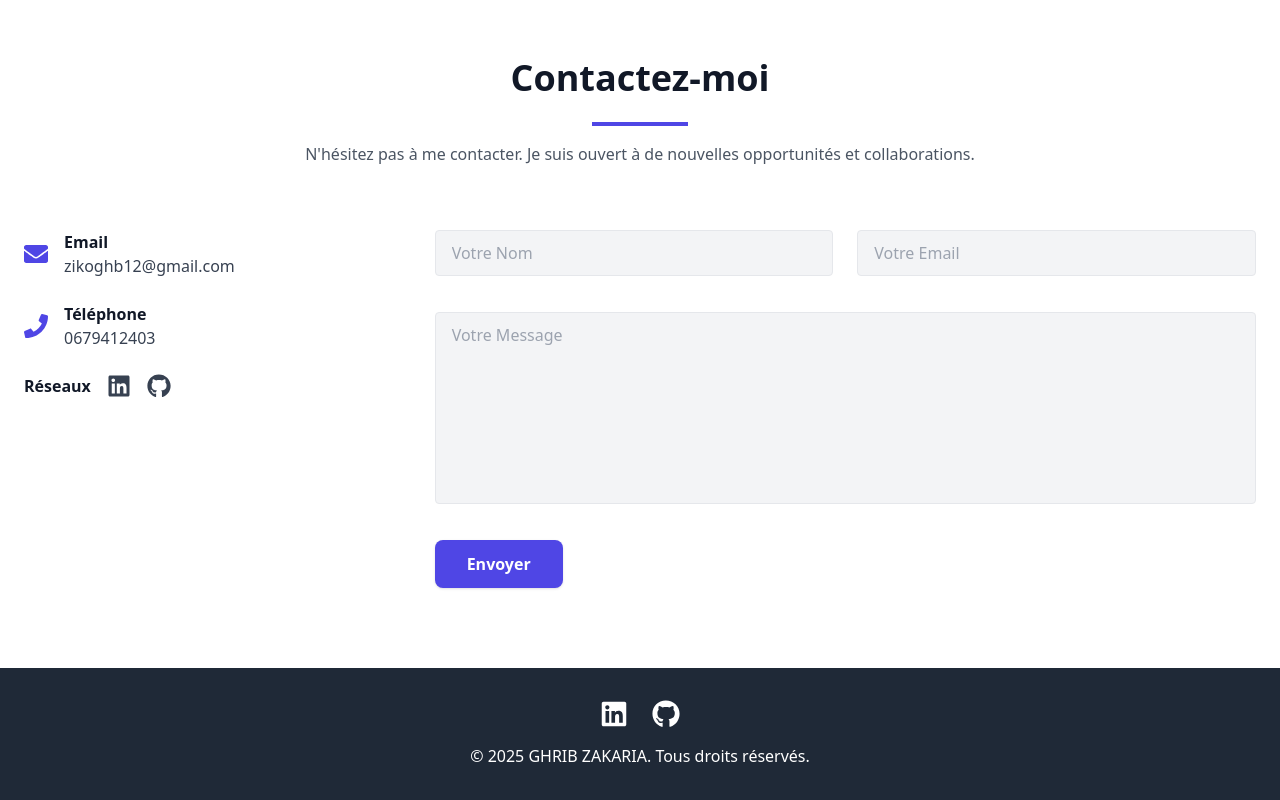
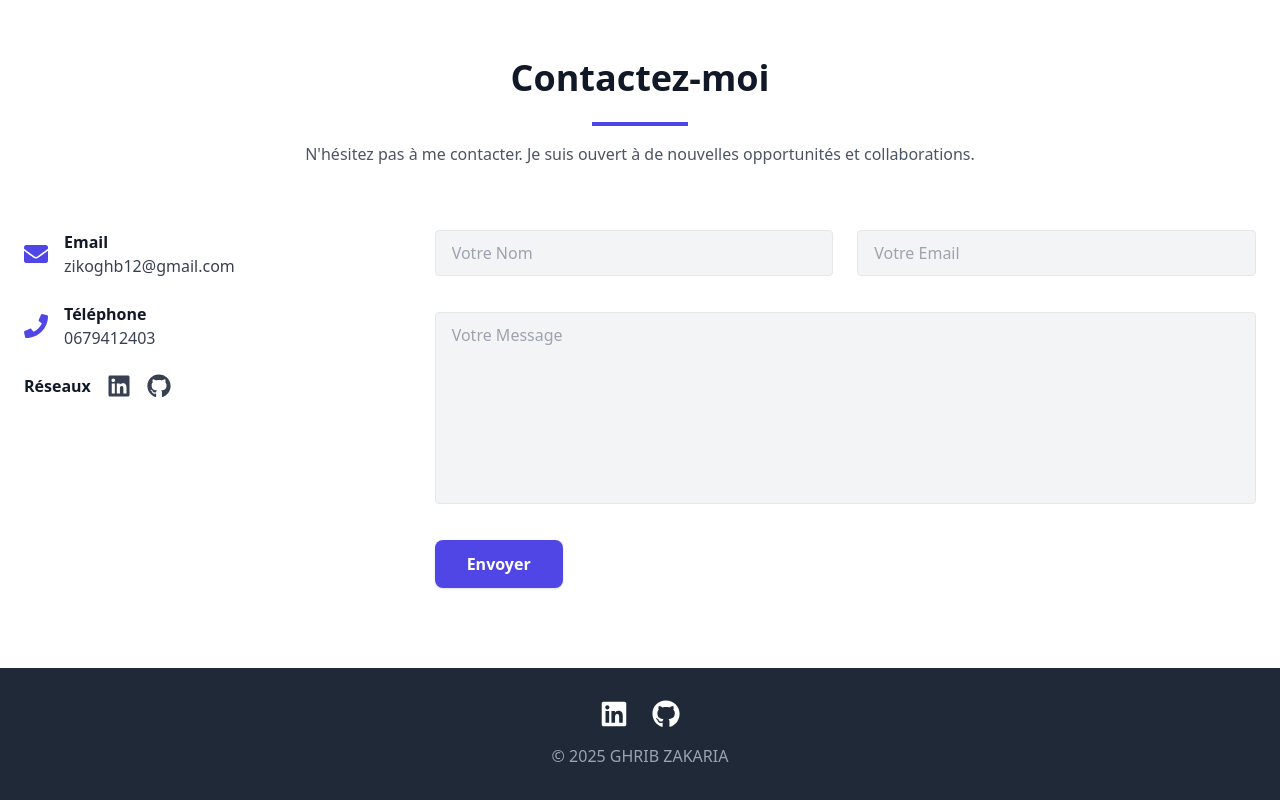
Before and after one commit to zakariaghrib/portfolio-zakariaGhrib, a React (Create React App) app: page / in a window 1280 px wide. Shown: the part 3905-4705 px from the top of the page. Built offline with nearby package versions, Linux system fonts and the light colour scheme.

Commit message:
Update Footer.js

```diff
--- a/src/components/Footer.js
+++ b/src/components/Footer.js
@@ -3,7 +3,7 @@ import { FaLinkedin, FaGithub } from 'react-icons/fa';
 
 const Footer = () => {
   return (
-    <footer className="bg-gray-800 text-white py-8">
+    <footer className="bg-gray-800 text-white py-8 dark:bg-black">
       <div className="container mx-auto px-6 text-center">
         <div className="flex justify-center space-x-6 mb-4">
           <a href="https://www.linkedin.com/in/zakaria-ghrib-164169273" target="_blank" rel="noopener noreferrer" className="hover:text-indigo-400 transition-colors duration-300">
@@ -13,7 +13,7 @@ const Footer = () => {
             <FaGithub size={28} />
           </a>
         </div>
-        <p>&copy; {new Date().getFullYear()} GHRIB ZAKARIA. Tous droits réservés.</p>
+        <p className="text-gray-400">&copy; {new Date().getFullYear()} GHRIB ZAKARIA</p>
       </div>
     </footer>
   );
```
